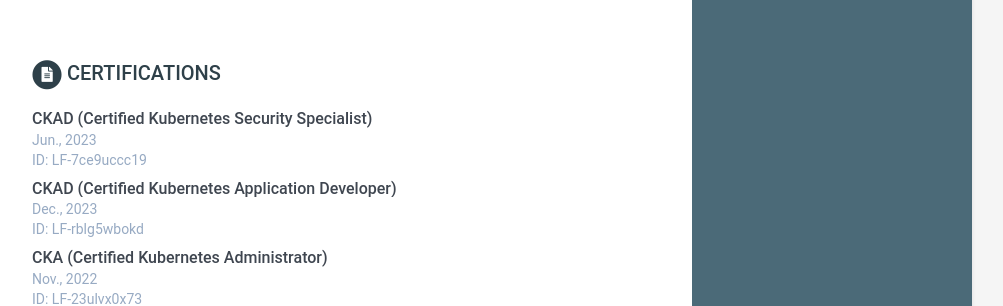
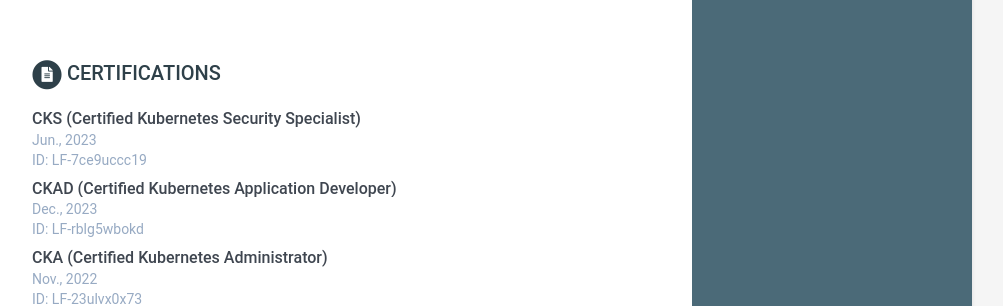
Before and after one commit to matrixzj/resume, a Jekyll site: the page built from index.html, in a window 1280 px wide and 900 px high, scrolled down 3160 px. Shown: the part 151-457 px from the top of the window, without its empty margins (168-1171 px from the left). Built offline with Jekyll 4.4.1, drawn with Linux system fonts in a browser that asks for light colours.

Commit message:
There are        1 files have been modified at 2024-06-17 00:07:19 . 	-rw-r--r--@ 1 jzou  staff  12724 Jun 17 00:07 _data/data.yml No files have been added. No files have been deleted. No file type has been changed.

```diff
--- a/_data/data.yml
+++ b/_data/data.yml
@@ -200,7 +200,7 @@ trainings:
 
 
 certifications:
-    - subject: CKAD (Certified Kubernetes Security Specialist)
+    - subject: CKS (Certified Kubernetes Security Specialist)
       time: Jun., 2023
       id: LF-7ce9uccc19
 
```
